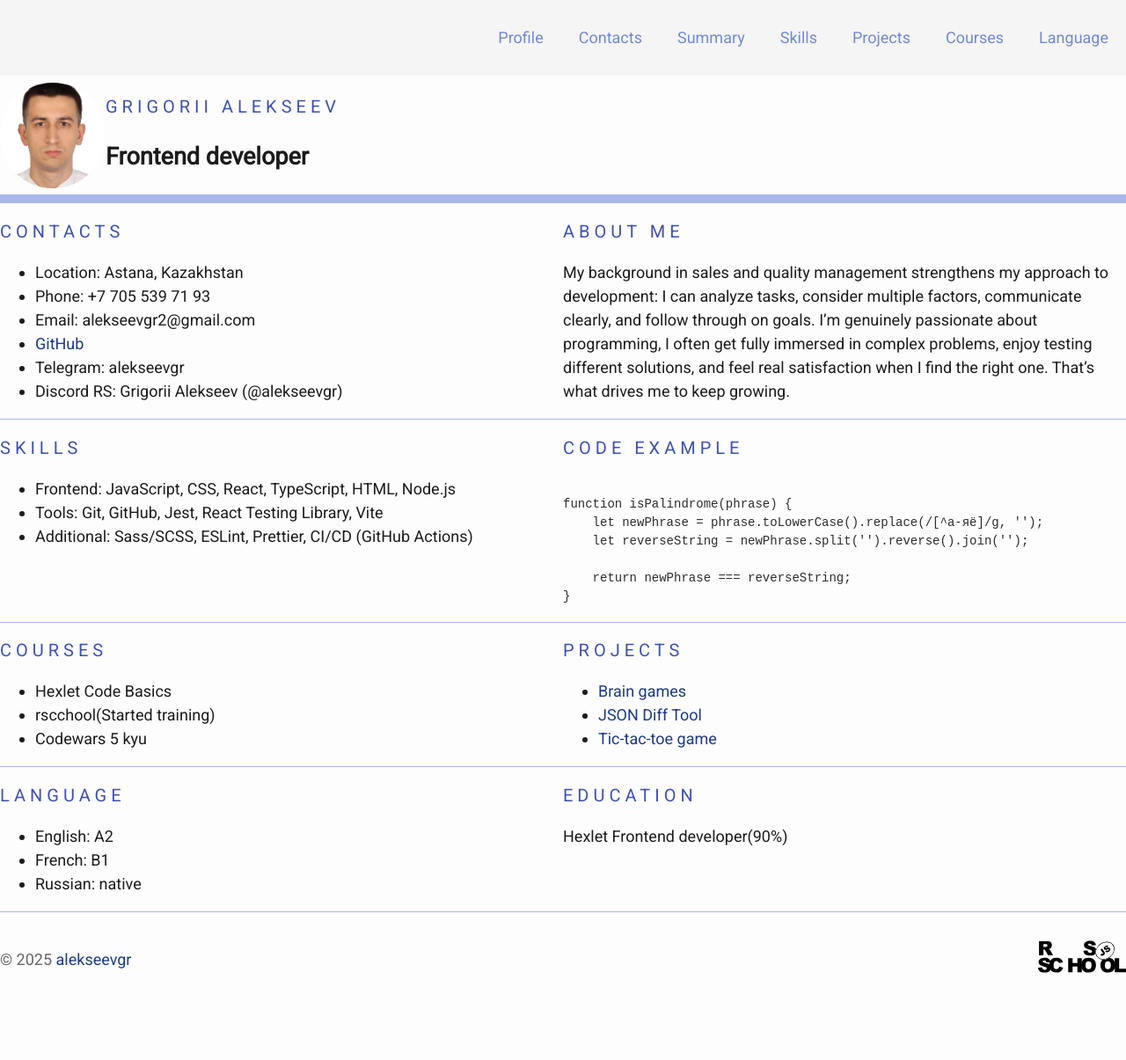
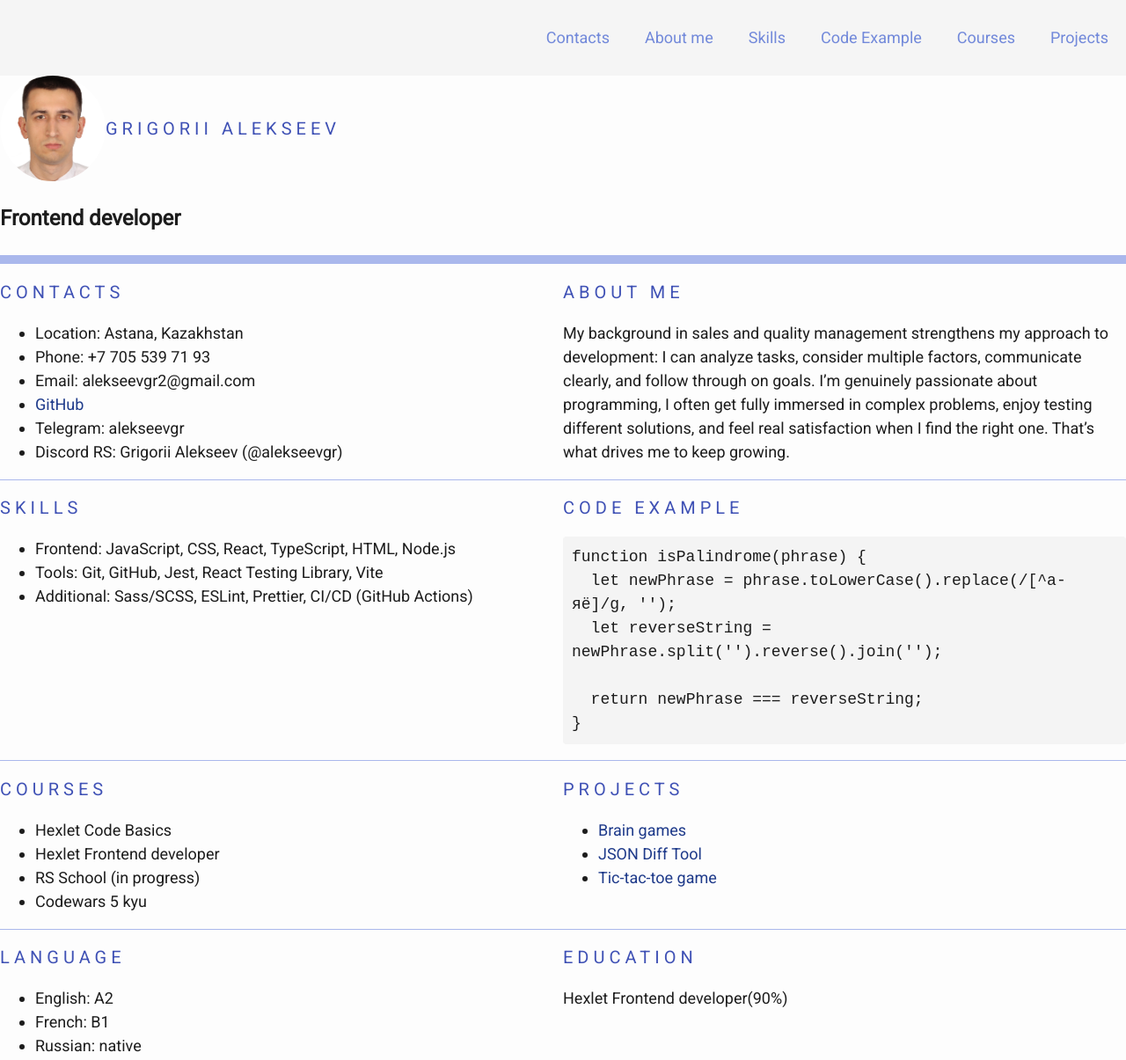
Before and after one commit to alekseevgr/rsschool-cv, a plain HTML site: page index.html in a window 1280 px wide. Shown: the top 1205 px of the page at 88% size. Before the commit the page ends 1144 px from the top, so only its background shows below. Drawn offline with Linux system fonts and the light colour scheme; files whose address does not match are found by name.

Commit message:
fix: fix warning html tags, fix css

```diff
--- a/index.html
+++ b/index.html
@@ -1,9 +1,9 @@
 <!DOCTYPE html>
 <html lang="en">
   <head>
-    <meta charset="UTF-8" />
-    <meta name="viewport" content="width=device-width, initial-scale=1.0" />
-    <link rel="stylesheet" href="./style.css" />
+    <meta charset="UTF-8" >
+    <meta name="viewport" content="width=device-width, initial-scale=1.0" >
+    <link rel="stylesheet" href="./style.css" >
     <title>Grigorii Alekseev, CV</title>
   </head>
   <body>
@@ -12,25 +12,22 @@
         <nav class="nav">
           <ul class="nav-list">
             <li class="nav-item">
-              <a href="#contacts" class="nav-link">Profile</a>
-            </li>
-            <li class="nav-item">
               <a href="#contacts" class="nav-link">Contacts</a>
             </li>
             <li class="nav-item">
-              <a href="#summary" class="nav-link">Summary</a>
+              <a href="#summary" class="nav-link">About me</a>
             </li>
             <li class="nav-item">
               <a href="#skills" class="nav-link">Skills</a>
             </li>
             <li class="nav-item">
-              <a href="#projects" class="nav-link">Projects</a>
+              <a href="#codeExample" class="nav-link">Code Example</a>
             </li>
             <li class="nav-item">
               <a href="#courses" class="nav-link">Courses</a>
             </li>
             <li class="nav-item">
-              <a href="#language" class="nav-link">Language</a>
+              <a href="#projects" class="nav-link">Projects</a>
             </li>
           </ul>
         </nav>
@@ -38,13 +35,11 @@
     </header>
     <main>
       <section class="container section-profile" id="profile">
-        <section class="section photo-wrapper">
-          <img src="./assets/alekseev.jpg" alt="photo profile" />
-        </section>
-        <section class="section profile-name">
-          <h1 class="section-title">Grigorii Alekseev</h1>
-          <h2>Frontend developer</h2>
-        </section>
+        <div class="section photo-wrapper">
+          <img src="./assets/alekseev.jpg" alt="Photo of Grigorii Alekseev">
+        </div>
+          <h1 class="section-title section profile-name">Grigorii Alekseev</h1>
+          <p class="section profile-name subtitle">Frontend developer</p>
       </section>
       <div class="container main-container">
         <section class="section" id="contacts">
@@ -82,12 +77,11 @@
         </section>
         <section class="section" id="codeExample">
           <h2 class="section-title">Code Example</h2>
-          <pre><code>
-function isPalindrome(phrase) {
-    let newPhrase = phrase.toLowerCase().replace(/[^а-яё]/g, '');
-    let reverseString = newPhrase.split('').reverse().join('');
+          <pre><code>function isPalindrome(phrase) {
+  let newPhrase = phrase.toLowerCase().replace(/[^а-яё]/g, '');
+  let reverseString = newPhrase.split('').reverse().join('');
 
-    return newPhrase === reverseString;
+  return newPhrase === reverseString;
 }
 </code></pre>
         </section>
@@ -95,7 +89,8 @@ function isPalindrome(phrase) {
           <h2 class="section-title">Courses</h2>
           <ul>
             <li>Hexlet Code Basics</li>
-            <li>rscchool(Started training)</li>
+            <li>Hexlet Frontend developer</li>
+            <li>RS School (in progress)</li>
             <li>Codewars 5 kyu</li>
           </ul>
         </section>
@@ -136,15 +131,15 @@ function isPalindrome(phrase) {
     </main>
     <footer>
       <div class="container footer-container">
-        <section class="footer-left">
+        <div class="footer-left">
           <span>© 2025</span>
           <a href="https://github.com/alekseevgr/"> alekseevgr </a>
-        </section>
-        <section class="footer-right">
+        </div>
+        <div class="footer-right">
           <a href="https://rs.school/courses/javascript-ru">
-            <img src="assets/rs-school-logo.svg" alt="logo" />
+            <img src="assets/rs-school-logo.svg" alt="RS School logo">
           </a>
-        </section>
+        </div>
       </div>
     </footer>
   </body>
--- a/style.css
+++ b/style.css
@@ -94,11 +94,16 @@ a:hover {
     letter-spacing: 5px;
     color: #3f51b5;
 }
+.subtitle {
+  font-size: 24px;
+  font-weight: bold;
+}
 
 .section {
     width: 50%;
 }
 .main-container .section {
+    width: 50%;
     border-bottom: 1px solid #aab8ec;
 }
 
@@ -134,13 +139,10 @@ img {
 }
 
 code {
+  background-color: #f4f4f4;
+  border-radius: 4px;
+  padding: 10px;
   font-family: monospace;
-  font-size: 14px;
-  line-height: 1.5;
-  color: #2e2e2e;
-  background: none;
-  padding: 0;
-  border: none;
   display: block;
   white-space: pre-wrap;
 }
```
